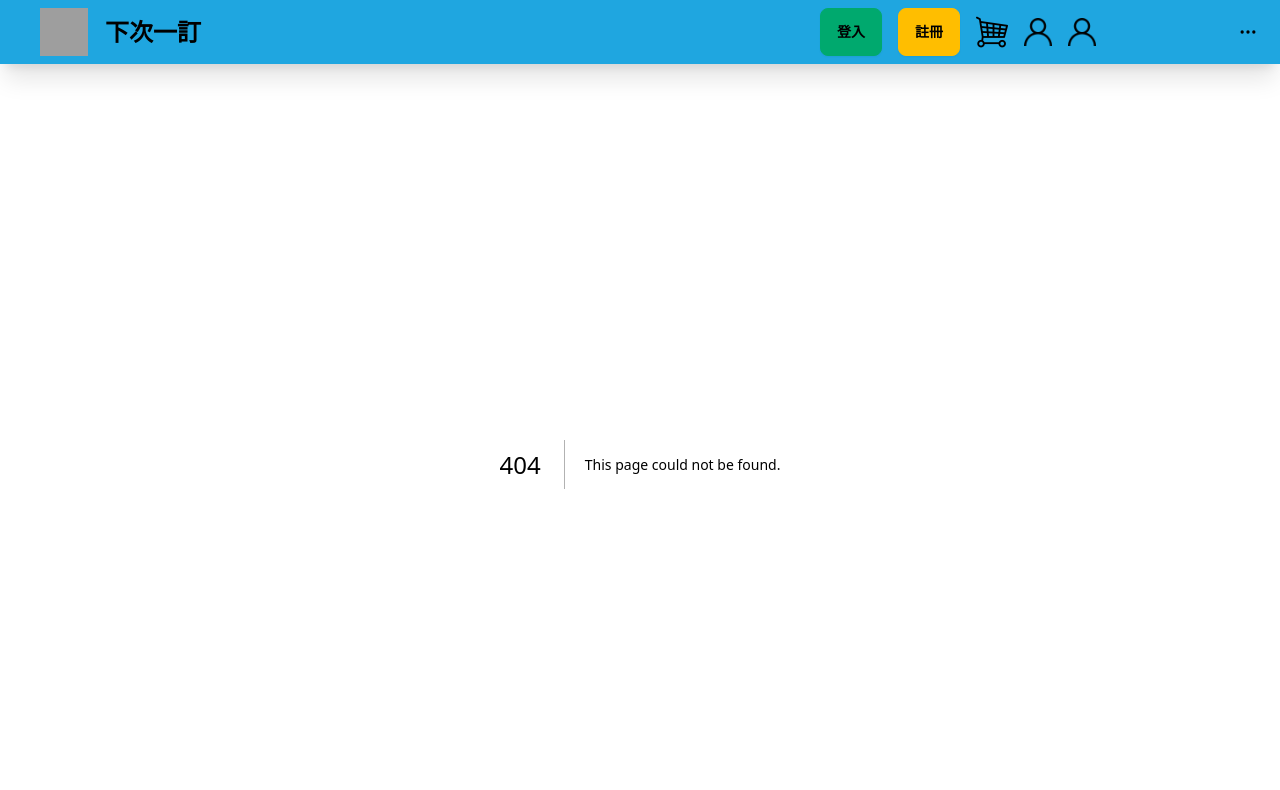
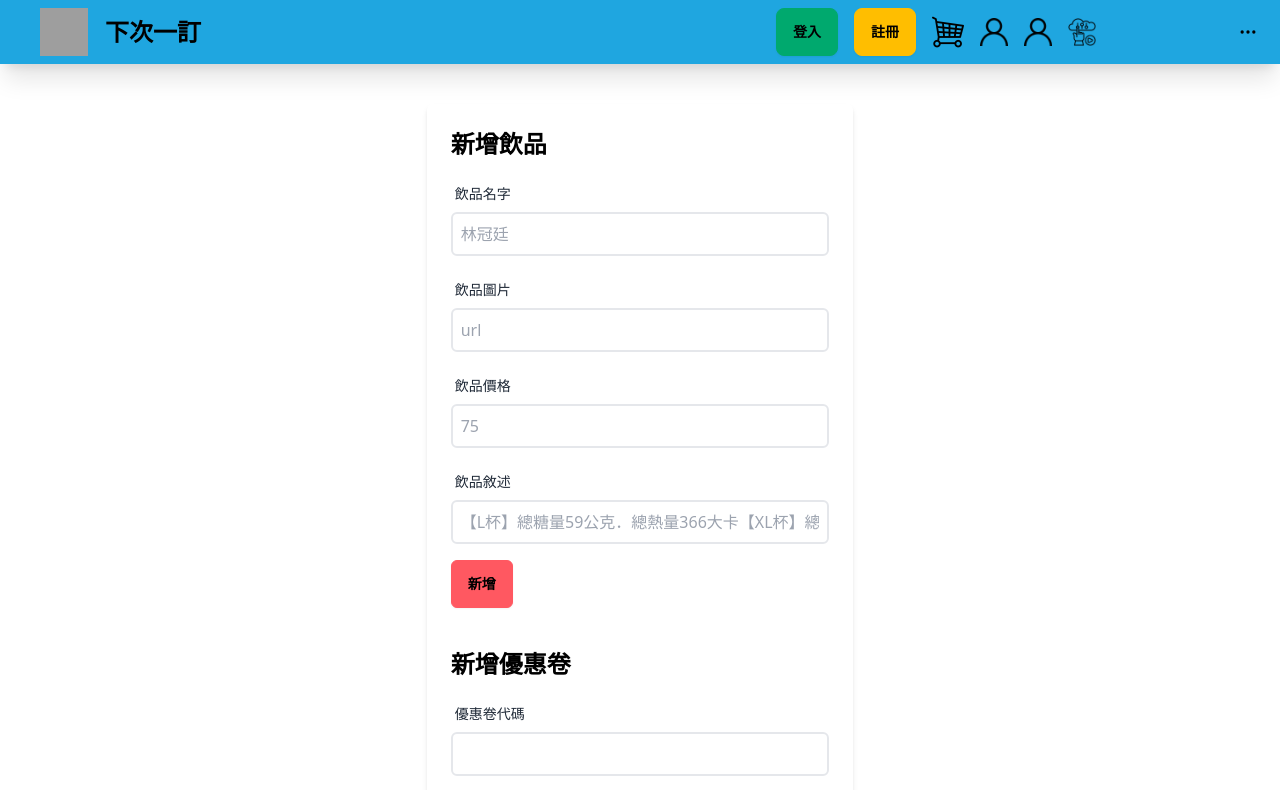
Before and after one commit to EricLin0619/drinks-website, a Next.js app: page /store in a window 1280 px wide. Before the commit this address had no page. Shown: the top 790 px of the page. Built offline with nearby package versions, Linux system fonts and the light colour scheme; grey boxes are pictures that could not be loaded.

Commit message:
feat: add drinks and coupon

```diff
--- /dev/null
+++ b/src/app/store/page.tsx
@@ -0,0 +1,52 @@
+function Page() {
+  return (
+    <main className="w-1/3 shadow-md rounded-md mt-10 p-6 mx-auto">
+      <p className="text-2xl font-bold text-black">新增飲品</p>
+      <div className="label">
+        <span className="label-text mt-4">飲品名字</span>
+      </div>
+      <input
+        type="text"
+        placeholder="林冠廷"
+        className="bg-white p-2 border-2 rounded-md block w-full"
+      />
+      <div className="label">
+        <span className="label-text mt-4">飲品圖片</span>
+      </div>
+      <input
+        type="text"
+        placeholder="url"
+        className="bg-white p-2 border-2 rounded-md block w-full"
+      />
+      <div className="label">
+        <span className="label-text mt-4">飲品價格</span>
+      </div>
+      <input
+        type="text"
+        placeholder="75"
+        className="bg-white p-2 border-2 rounded-md block w-full"
+      />
+      <div className="label">
+        <span className="label-text mt-4">飲品敘述</span>
+      </div>
+      <input
+        type="text"
+        placeholder="【L杯】總糖量59公克．總熱量366大卡【XL杯】總糖量75公克．總熱量455大卡∣咖啡因總含量：黃101-200mg/杯∣茶葉原產地：緬甸、台灣"
+        className="bg-white p-2 border-2 rounded-md block w-full"
+      />
+      <button className="text-black rounded-md btn mt-4 btn-error">新增</button>
+      <p className="text-2xl font-bold text-black mt-10">新增優惠卷</p>
+      <div className="label">
+        <span className="label-text mt-4">優惠卷代碼</span>
+      </div>
+      <input
+        type="text"
+        placeholder=""
+        className="bg-white p-2 border-2 rounded-md block w-full"
+      />
+      <button className="text-black rounded-md btn mt-4 btn-error">新增</button>
+    </main>
+  );
+}
+
+export default Page;
--- a/src/components/navbar.tsx
+++ b/src/components/navbar.tsx
@@ -49,6 +49,7 @@ export default function Navbar() {
             <img src="./shopping-cart.png" alt="shopping-cart" className='w-8 h-8 cursor-pointer' onClick={()=>{router.push("./shoppingCart")}}/>
             <img src="./user.png" alt="shopping-cart" className='w-7 h-7 cursor-pointer ml-4' onClick={()=>{router.push("./userData")}}/>
             <img src="./user.png" alt="shopping-cart" className='w-7 h-7 cursor-pointer ml-4' onClick={()=>{router.push("./Userhistory")}}/>
+            <img src="./store.png" alt="shopping-cart" className='w-7 h-7 cursor-pointer ml-4' onClick={()=>{router.push("./store")}}/>
           </>
           :
           <>
```
Also changed, not shown: src/app/drinks/page.tsx (+0 -50 lines), src/app/store/testData.json (added, +32 -0 lines), public/store.png (added).
